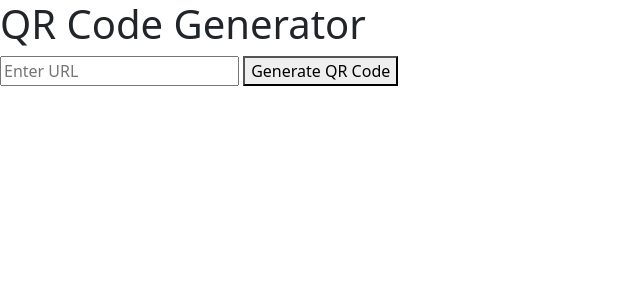
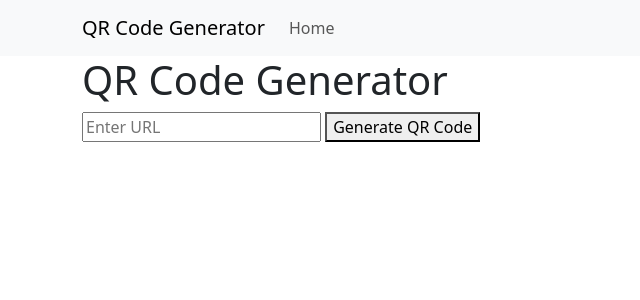
Before and after one commit to a22106/piusdev-api-django, a Django app: template qr/templates/qr/index.html in a window 1280 px wide. Shown: the top 300 px of the page, without its empty margins (0-640 px from the left). Run offline with Django 4.2, Linux system fonts and the light colour scheme; the template is opened without the code that fills it, so the values that code supplies are empty; some libraries are stand-ins or nearby versions.

Commit message:
add favicon

```diff
--- a/core/settings.py
+++ b/core/settings.py
@@ -151,7 +151,7 @@ USE_TZ = True
 # https://docs.djangoproject.com/en/4.1/howto/static-files/
 
 STATIC_URL = "static/"
-STATICFILES_DIRS = [os.path.join(BASE_DIR, "statics")]
+STATICFILES_DIRS = [os.path.join(BASE_DIR, "static")]
 STATIC_ROOT = os.path.join(BASE_DIR, "staticfiles")
 
 # Default primary key field type
--- a/qr/templates/qr/index.html
+++ b/qr/templates/qr/index.html
@@ -1,14 +1,31 @@
-
+{% load static %}
 <!DOCTYPE html>
 <html lang="en">
 <head>
     <meta charset="UTF-8">
-    <title>Title</title>
+    <title>QR Code Generator</title>
     {% load bootstrap5 %}
     {% bootstrap_css %}
     {% bootstrap_javascript %}
+    <link rel="icon" type="image/x-icon"  href="{% static 'images/favicon.ico' %}">
 </head>
 <body>
+{# navbar #}
+<nav class="navbar navbar-expand-lg navbar-light bg-light">
+    <div class="container">
+        <a class="navbar-brand" href="{% url 'index' %}">QR Code Generator</a>
+        <div class="collapse navbar-collapse" id="navbarSupportedContent">
+            <ul class="navbar-nav mr-auto">
+                <li class="nav-item active">
+                    <a class="nav-link" href="{% url 'index' %}">Home</a>
+                </li>
+            </ul>
+        </div>
+    </div>
+</nav>
+
+{# content #}
+<div class="container">
     <h1>QR Code Generator</h1>
     <form action="/" method="post">
         <label>
@@ -20,7 +37,7 @@
 
     {% if qr_text %}
         <h2>Generated QR Code:</h2>
-    <img id="qr-code" alt="QR Code">
+        <img id="qr-code" alt="QR Code" src="">
         <p>QR Code for: {{ qr_text }}</p>
         <script>
             fetch("{% url 'qr_image' %}", {
@@ -38,6 +55,6 @@
                 });
         </script>
     {% endif %}
-
+</div>
 </body>
 </html>
```
Also changed, not shown: static/images/favicon-32x32.png (added), static/images/favicon.ico (added). Lines whose indentation alone changed are shown as unchanged.
